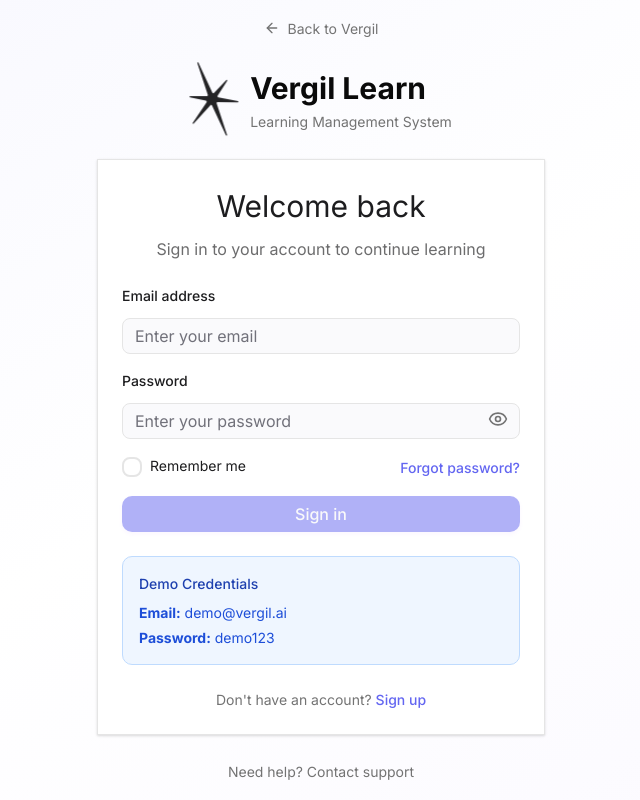
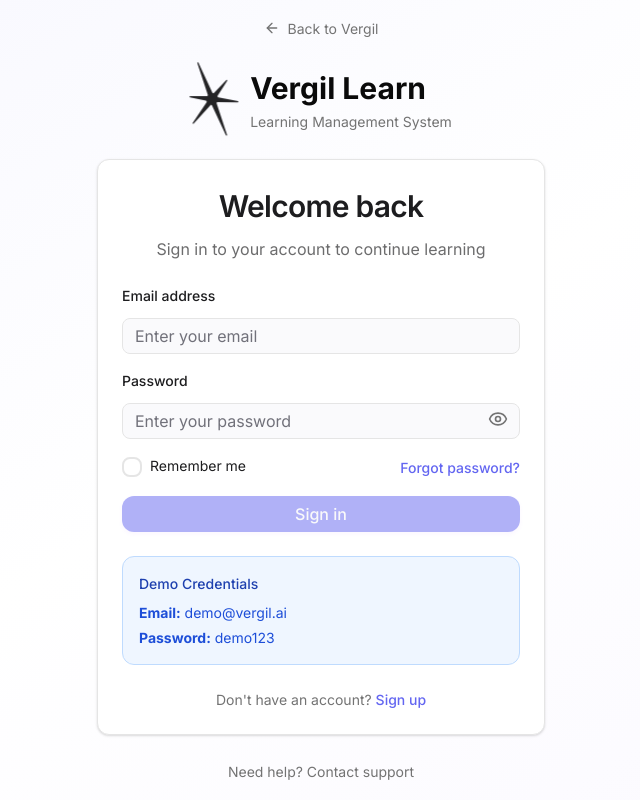
Before and after one commit to VergilAI/brand-book, a Next.js app: page /lms/login in a window 1280 px wide. Shown: the whole page, without its empty margins (319-959 px from the left). Built offline with nearby package versions, Linux system fonts and the light colour scheme.

Commit message:
cards with rounded corners

```diff
--- a/app/globals.css
+++ b/app/globals.css
@@ -1,3 +1,6 @@
+/* Import design system tokens FIRST so CSS variables are available */
+@import "../packages/design-system/generated/tokens.css";
+
 @tailwind base;
 @tailwind components;
 @tailwind utilities;
--- a/components/card.tsx
+++ b/components/card.tsx
@@ -42,7 +42,7 @@ const cardVariants = cva(
         default: [
           "bg-bg-elevated",
           "border border-border-subtle",
-          "rounded-[var(--radius-lg)]",
+          "rounded-lg",
           "shadow-card",
           "transition-shadow duration-[var(--duration-normal)]",
         ].join(" "),
@@ -50,7 +50,7 @@ const cardVariants = cva(
         interactive: [
           "bg-bg-elevated",
           "border border-border-subtle",
-          "rounded-[var(--radius-lg)]",
+          "rounded-lg",
           "shadow-card",
           "cursor-pointer",
           "transition-all duration-[var(--duration-normal)] ease-out",
@@ -68,7 +68,7 @@ const cardVariants = cva(
         neural: [
           "bg-gradient-to-br from-[var(--color-purple-50)] to-[var(--color-purple-100)]",
           "border border-border-emphasis",
-          "rounded-[var(--radius-xl)]",
+          "rounded-xl",
           "shadow-brand-sm",
           "backdrop-blur-sm",
           "transition-all duration-[var(--duration-slow)]",
@@ -78,7 +78,7 @@ const cardVariants = cva(
         feature: [
           "bg-bg-elevated",
           "border border-border-subtle",
-          "rounded-[var(--radius-lg)]",
+          "rounded-lg",
           "shadow-card",
           "transition-all duration-[var(--duration-slow)] ease-out",
           "hover:shadow-dropdown",
@@ -93,7 +93,7 @@ const cardVariants = cva(
         metric: [
           "bg-bg-secondary",
           "border border-border-subtle",
-          "rounded-[var(--radius-md)]",
+          "rounded-md",
           "shadow-sm",
           "transition-all duration-[var(--duration-normal)]",
           "hover:shadow-card",
@@ -103,7 +103,7 @@ const cardVariants = cva(
         problem: [
           "bg-bg-elevated",
           "border border-border-default",
-          "rounded-[var(--radius-lg)]",
+          "rounded-lg",
           "shadow-card",
           "h-full",
           "transition-colors duration-[var(--duration-normal)]",
@@ -113,7 +113,7 @@ const cardVariants = cva(
         gradient: [
           "bg-[var(--gradient-consciousness)]",
           "border-0",
-          "rounded-[var(--radius-xl)]",
+          "rounded-xl",
           "shadow-brand-md",
           "text-text-inverse",
           "transition-all duration-[var(--duration-slow)]",
@@ -128,7 +128,7 @@ const cardVariants = cva(
         outlined: [
           "bg-transparent",
           "border-2 border-border-brand",
-          "rounded-[var(--radius-lg)]",
+          "rounded-lg",
           "shadow-none",
           "transition-all duration-[var(--duration-normal)]",
           "hover:bg-bg-brandLight",
--- a/components/dialog.tsx
+++ b/components/dialog.tsx
@@ -37,7 +37,7 @@ DialogOverlay.displayName = DialogPrimitive.Overlay.displayName
 const dialogContentVariants = cva(
   [
     "fixed z-50 grid w-full gap-[var(--spacing-md)]",
-    "bg-elevated border border-default rounded-[var(--radius-lg)]",
+    "bg-elevated border border-default rounded-[var(--radius-xl)]",
     "p-[var(--spacing-lg)] shadow-modal",
     "transition-all duration-normal",
     "data-[state=open]:animate-in data-[state=closed]:animate-out",
--- a/tailwind.config.js
+++ b/tailwind.config.js
@@ -134,9 +134,14 @@ module.exports = {
         },
       },
       borderRadius: {
-        lg: 'var(--radius)',
-        md: 'calc(var(--radius) - 2px)',
-        sm: 'calc(var(--radius) - 4px)',
+        none: 'var(--radius-none)',
+        xs: 'var(--radius-xs)',
+        sm: 'var(--radius-sm)',
+        md: 'var(--radius-md)',
+        lg: 'var(--radius-lg)',
+        xl: 'var(--radius-xl)',
+        '2xl': 'var(--radius-2xl)',
+        full: 'var(--radius-full)',
       },
       fontSize: {
         // Display sizes
```
